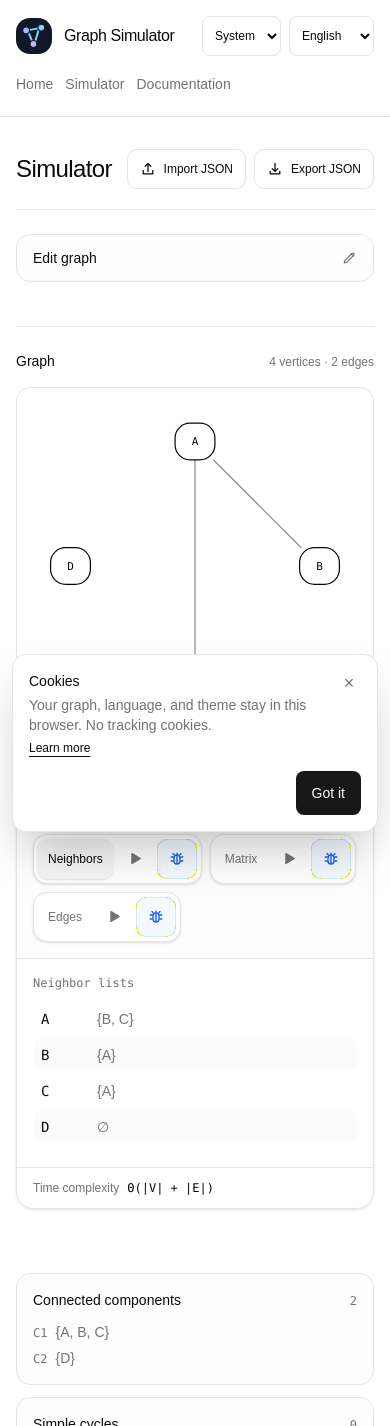
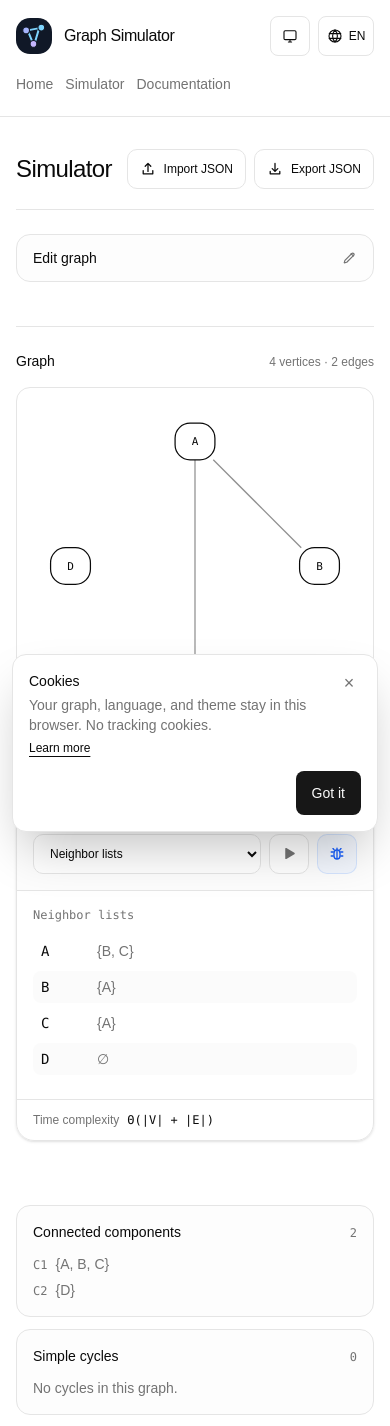
Before and after one commit to laflut3/graph-simulator, a React (Vite) app: page /en-us/simulator in a window 390 px wide. Shown: the top 1426 px of the page. Built offline with nearby package versions, Linux system fonts and the light colour scheme.

Commit message:
compact mobile graph controls

```diff
--- a/src/components/GraphRepresentationPanel.tsx
+++ b/src/components/GraphRepresentationPanel.tsx
@@ -96,7 +96,7 @@ export function GraphRepresentationPanel({
 							"Graph representations",
 							"Représentations du graphe",
 						)}
-						className="flex flex-wrap gap-2"
+						className="hidden flex-wrap gap-2 sm:flex"
 					>
 						{representations.map((representation) => {
 							const label =
@@ -164,6 +164,59 @@ export function GraphRepresentationPanel({
 							);
 						})}
 					</nav>
+					<div className="flex min-w-0 flex-1 items-center gap-2 sm:hidden">
+						<label className="sr-only" htmlFor="mobile-representation">
+							{text(
+								language,
+								"Graph representation",
+								"Représentation du graphe",
+							)}
+						</label>
+						<select
+							id="mobile-representation"
+							value={selected}
+							onChange={(event) =>
+								onSelect(event.target.value as GraphRepresentation)
+							}
+							className="h-10 min-w-0 flex-1 rounded-lg border border-border bg-background px-3 text-xs font-medium text-foreground"
+						>
+							{representations.map((representation) => (
+								<option key={representation} value={representation}>
+									{graphRepresentationName(representation, language)}
+								</option>
+							))}
+						</select>
+						<button
+							type="button"
+							aria-label={text(
+								language,
+								`Run ${graphRepresentationName(selected, language)}`,
+								`Lancer ${graphRepresentationName(selected, language)}`,
+							)}
+							title={text(
+								language,
+								"Run representation",
+								"Lancer la représentation",
+							)}
+							onClick={() => onPlay(selected)}
+							className="grid size-10 shrink-0 place-items-center rounded-lg border border-border bg-background text-muted-foreground transition-colors hover:bg-muted"
+						>
+							<PlayIcon />
+						</button>
+						<button
+							type="button"
+							aria-label={text(
+								language,
+								`Debug ${graphRepresentationName(selected, language)} step by step`,
+								`Déboguer ${graphRepresentationName(selected, language)} pas à pas`,
+							)}
+							title={text(language, "Debug step by step", "Déboguer pas à pas")}
+							onClick={() => onDebug(selected)}
+							className="grid size-10 shrink-0 place-items-center rounded-lg border border-blue-500/15 bg-blue-500/5 text-blue-600 transition-colors hover:border-blue-500/30 hover:bg-blue-500/10 dark:text-blue-400 dark:hover:bg-blue-400/10"
+						>
+							<DebugBugIcon />
+						</button>
+					</div>
 				</div>
 			</header>
 
@@ -359,3 +412,16 @@ export function GraphRepresentationPanel({
 		</section>
 	);
 }
+
+function PlayIcon() {
+	return (
+		<svg
+			aria-hidden="true"
+			viewBox="0 0 16 16"
+			fill="currentColor"
+			className="size-4"
+		>
+			<path d="M4.25 2.75a.75.75 0 0 1 1.12-.65l8 4.75a.75.75 0 0 1 0 1.3l-8 4.75a.75.75 0 0 1-1.12-.65z" />
+		</svg>
+	);
+}
--- a/src/components/SiteLayout.tsx
+++ b/src/components/SiteLayout.tsx
@@ -159,9 +159,31 @@ export function SiteLayout() {
 							</nav>
 							<div className="order-2 ml-auto flex items-center gap-2 md:order-none md:ml-0 md:gap-3">
 								{installPrompt && (
+									<>
 										<button
 											type="button"
-										className="inline-flex min-h-10 items-center gap-2 rounded-md border border-border px-3 text-xs font-medium text-foreground hover:bg-muted"
+											aria-label={text(
+												language,
+												"Install app",
+												"Installer l’application",
+											)}
+											title={text(
+												language,
+												"Install app",
+												"Installer l’application",
+											)}
+											className="grid size-10 place-items-center rounded-md border border-border hover:bg-muted sm:hidden"
+											onClick={async () => {
+												await installPrompt.prompt();
+												await installPrompt.userChoice;
+												setInstallPrompt(null);
+											}}
+										>
+											<InstallIcon />
+										</button>
+										<button
+											type="button"
+											className="hidden min-h-10 items-center gap-2 rounded-md border border-border px-3 text-xs font-medium text-foreground hover:bg-muted sm:inline-flex"
 											onClick={async () => {
 												await installPrompt.prompt();
 												await installPrompt.userChoice;
@@ -171,8 +193,54 @@ export function SiteLayout() {
 											<InstallIcon />
 											{text(language, "Install", "Installer")}
 										</button>
+									</>
 								)}
-								<label className="flex items-center gap-2 text-xs text-muted-foreground">
+								<label className="relative grid h-10 w-10 place-items-center rounded-md border border-border text-foreground focus-within:ring-2 focus-within:ring-ring/50 sm:hidden">
+									<ThemeIcon theme={theme} />
+									<span className="sr-only">
+										{text(language, "Theme", "Thème")}
+									</span>
+									<select
+										aria-label={text(language, "Theme", "Thème")}
+										value={theme}
+										onChange={(event) => setTheme(event.target.value as Theme)}
+										className="absolute inset-0 h-full w-full cursor-pointer opacity-0"
+									>
+										<option value="system">
+											{text(language, "System", "Système")}
+										</option>
+										<option value="light">
+											{text(language, "Light", "Clair")}
+										</option>
+										<option value="dark">
+											{text(language, "Dark", "Sombre")}
+										</option>
+									</select>
+								</label>
+								<label className="relative grid h-10 min-w-14 place-items-center rounded-md border border-border text-xs font-medium text-foreground focus-within:ring-2 focus-within:ring-ring/50 sm:hidden">
+									<span
+										className="inline-flex items-center gap-1.5"
+										aria-hidden="true"
+									>
+										<LanguageIcon />
+										{language.toUpperCase()}
+									</span>
+									<span className="sr-only">
+										{text(language, "Language", "Langue")}
+									</span>
+									<select
+										aria-label={text(language, "Language", "Langue")}
+										value={language}
+										onChange={(event) =>
+											setLanguage(event.target.value as Language)
+										}
+										className="absolute inset-0 h-full w-full cursor-pointer opacity-0"
+									>
+										<option value="en">English</option>
+										<option value="fr">Français</option>
+									</select>
+								</label>
+								<label className="hidden items-center gap-2 text-xs text-muted-foreground sm:flex">
 									<span className="sr-only">
 										{text(language, "Theme", "Thème")}
 									</span>
@@ -203,7 +271,7 @@ export function SiteLayout() {
 									onChange={(event) =>
 										setLanguage(event.target.value as Language)
 									}
-									className="h-10 rounded-md border border-border bg-background px-2 text-xs text-foreground"
+									className="hidden h-10 rounded-md border border-border bg-background px-2 text-xs text-foreground sm:block"
 								>
 									<option value="en">English</option>
 									<option value="fr">Français</option>
@@ -483,3 +551,46 @@ function InstallIcon() {
 		</svg>
 	);
 }
+
+function ThemeIcon({ theme }: { theme: Theme }) {
+	return (
+		<svg
+			aria-hidden="true"
+			viewBox="0 0 20 20"
+			fill="none"
+			stroke="currentColor"
+			strokeLinecap="round"
+			strokeLinejoin="round"
+			strokeWidth="1.4"
+			className="size-4"
+		>
+			{theme === "dark" ? (
+				<path d="M16 12.4A6.7 6.7 0 0 1 7.6 4a6.8 6.8 0 1 0 8.4 8.4Z" />
+			) : theme === "light" ? (
+				<>
+					<circle cx="10" cy="10" r="3.2" />
+					<path d="M10 2v1.5m0 13V18m8-8h-1.5m-13 0H2m13.66-5.66-1.06 1.06m-9.2 9.2-1.06 1.06m11.32 0-1.06-1.06m-9.2-9.2L4.34 4.34" />
+				</>
+			) : (
+				<path d="M4 3.5h12a1.5 1.5 0 0 1 1.5 1.5v8A1.5 1.5 0 0 1 16 14.5H4A1.5 1.5 0 0 1 2.5 13V5A1.5 1.5 0 0 1 4 3.5Zm4 14h4m-2-3v3" />
+			)}
+		</svg>
+	);
+}
+
+function LanguageIcon() {
+	return (
+		<svg
+			aria-hidden="true"
+			viewBox="0 0 20 20"
+			fill="none"
+			stroke="currentColor"
+			strokeLinecap="round"
+			strokeWidth="1.4"
+			className="size-4"
+		>
+			<circle cx="10" cy="10" r="7.5" />
+			<path d="M2.8 7h14.4M2.8 13h14.4M10 2.5c2 2 3 4.5 3 7.5s-1 5.5-3 7.5c-2-2-3-4.5-3-7.5s1-5.5 3-7.5Z" />
+		</svg>
+	);
+}
--- a/src/routes/docs.tsx
+++ b/src/routes/docs.tsx
@@ -114,7 +114,7 @@ const copy: Record<
 			},
 			{
 				title: "Représentations et algorithmes",
-				body: "Choisissez les listes de voisins, la matrice ou la liste d’arêtes. En orienté, les listes montrent les voisins sortants et la matrice n’est pas symétrique ; en pondéré, la matrice contient les poids et ∞ indique l’absence d’arête. ▶ reconstruit le graphe ; l’icône debug avance une instruction à la fois. Chaque test de boucle, branche de condition et retour à la boucle apparaît dans la trace. Les étapes actives sont surlignées en bleu. Complexité : Θ(|V| + |E|) pour les listes et arêtes, Θ(|V|²) pour la matrice.",
+				body: "Choisissez les listes de voisins, la matrice ou la liste d’arêtes. En orienté, les listes montrent les voisins sortants et la matrice n’est pas symétrique ; en pondéré, la matrice contient les poids et ∞ indique l’absence d’arête. ▶ reconstruit le graphe ; l’icône debug avance une instruction à la fois. Chaque test de boucle, branche de condition et retour à la boucle apparaît dans la trace. Les étapes actives sont surlignées en bleu. Sur téléphone, choisissez la représentation dans le menu, puis lancez-la ou déboguez-la. Complexité : Θ(|V| + |E|) pour les listes et arêtes, Θ(|V|²) pour la matrice.",
 			},
 			{
 				title: "Importer et télécharger",
@@ -150,7 +150,7 @@ const copy: Record<
 			},
 			{
 				title: "Representations and algorithms",
-				body: "Choose neighbor lists, the matrix, or the edge list. Directed neighbor lists show outgoing neighbors and their matrix is not symmetric; weighted matrices contain edge weights and use ∞ for a missing edge. ▶ rebuilds the graph; the bug icon advances one instruction at a time. The trace shows every loop check, condition branch, and return to a loop, with active steps highlighted in blue. Complexity: Θ(|V| + |E|) for lists and edges, Θ(|V|²) for the matrix.",
+				body: "Choose neighbor lists, the matrix, or the edge list. Directed neighbor lists show outgoing neighbors and their matrix is not symmetric; weighted matrices contain edge weights and use ∞ for a missing edge. ▶ rebuilds the graph; the bug icon advances one instruction at a time. The trace shows every loop check, condition branch, and return to a loop, with active steps highlighted in blue. On phones, choose a representation from the menu, then run or debug it. Complexity: Θ(|V| + |E|) for lists and edges, Θ(|V|²) for the matrix.",
 			},
 			{
 				title: "Import and download",
```
Lines whose indentation alone changed are shown as unchanged.
